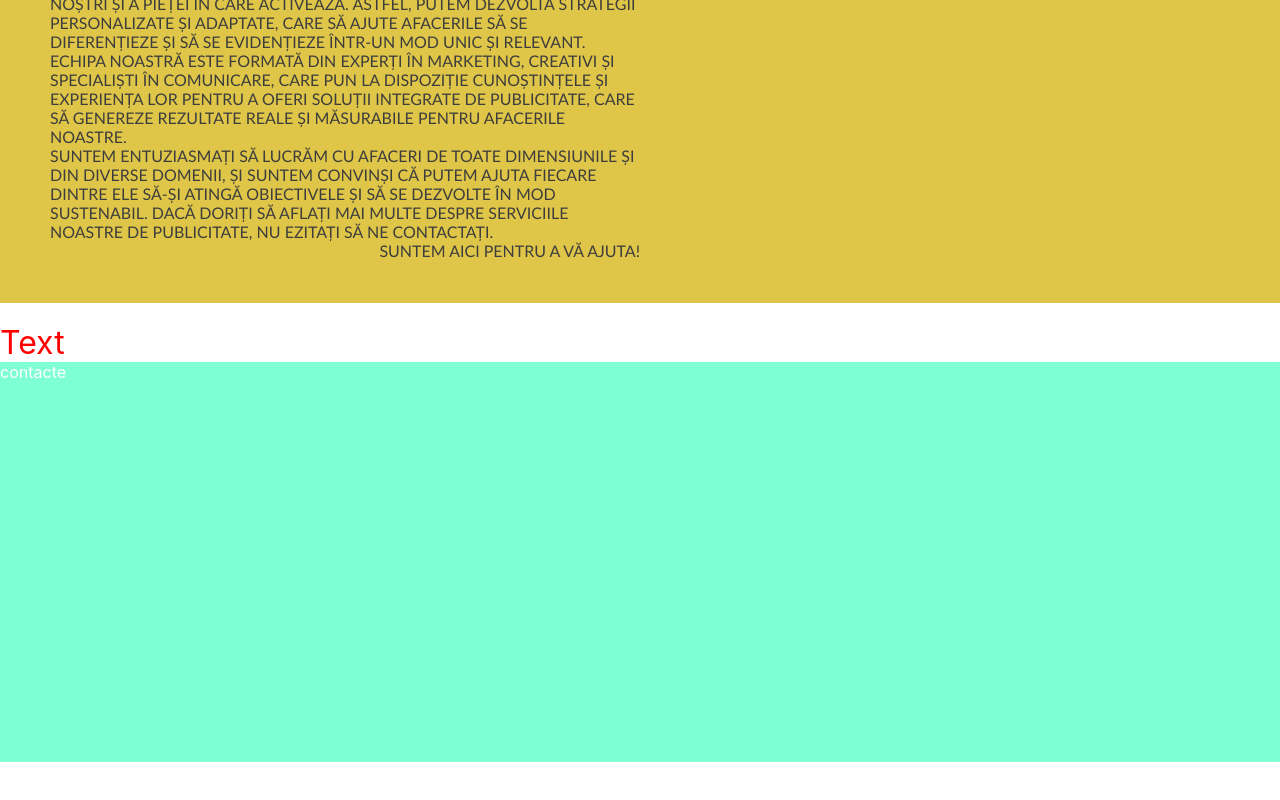
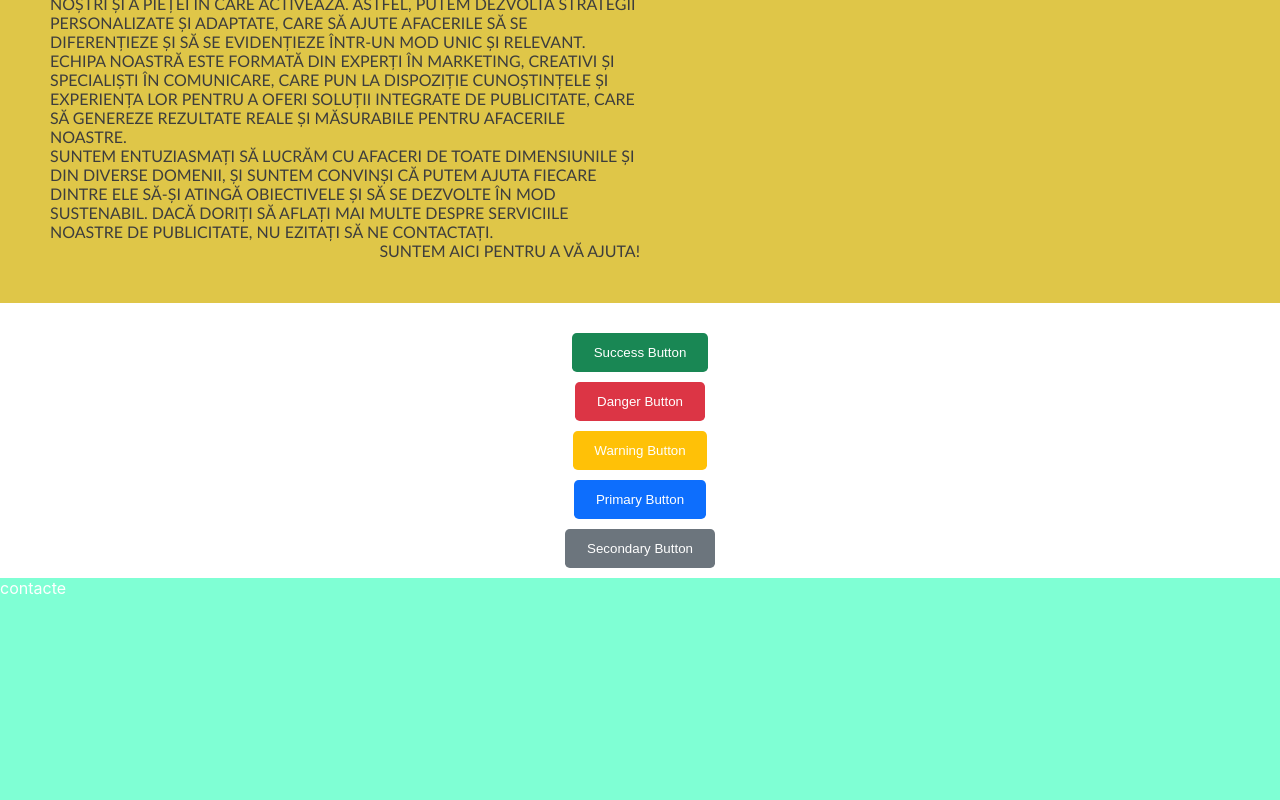
Before and after one commit to AlexandruC7/Mind-Global-Project, a React (Create React App) app: page / in a window 1280 px wide. Shown: the part 1217-2017 px from the top of the page. Before the commit the page ends 1979 px from the top, so only its background shows below. Built offline with nearby package versions, Linux system fonts and the light colour scheme.

Commit message:
add new buttons

```diff
--- a/package.json
+++ b/package.json
@@ -8,6 +8,7 @@
     "@testing-library/user-event": "^13.5.0",
     "react": "^18.2.0",
     "react-dom": "^18.2.0",
+    "styled-components": "^5.3.9",
     "web-vitals": "^2.1.4"
   },
   "scripts": {
--- a/src/App.js
+++ b/src/App.js
@@ -14,7 +14,12 @@ function App() {
       <Homepage />
       <Desprenoi />
       <Servicii />
-      <Button />
+      <Button variant="success"> Success Button</Button>
+      <Button variant="danger"> Danger Button</Button>
+      <Button variant="warning"> Warning Button</Button>
+      <Button variant="primary"> Primary Button</Button>
+      <Button variant="secondary"> Secondary Button</Button>
+
       <Contacte />
 
     </div>
--- a/src/components/button/button.css
+++ b/src/components/button/button.css
@@ -1,4 +1,8 @@
-.button {
-    color: red;
-    font-size: 2em;
+.btn {
+    display: flex;
+    align-items: center;
+    justify-content: center;
+    flex-wrap: wrap;
+    gap: 10px;
+    margin: 10px;
 }
--- a/src/components/button/button.jsx
+++ b/src/components/button/button.jsx
@@ -1,7 +1,43 @@
+import React from "react";
 import "./button.css";
+import styled from "styled-components";
 
-export function Button() {
-  return (
-    <div className="button">Text</div>
+const ButtonComponent = styled.button `
+    position: relative;
+    display: inline-flex;
+    align-items: center;
+    justify-content: center;
+    text-decoration: none;
+    vertical-align: middle;
+    cursor: pointer;
+    user-select: none;
+    border-radius: 0.3rem;
+    padding: 0
+    ${props => props.size === "sm" ? "1.4rem" : props.size === "md" ? "1.7rem" : props.size === "lg" ? "1.9rem" : "1.3rem"};
+    height: ${props => props.size === "sm"? "45px" : props.size === "md" ? "47px" : props.size === "lg" ? "50px" : "39px"};
+    font-weight: 500;
+    border: 1px solid transparent;
+    background-color: ${props => props.variant === "light" ? "#f8f9fa" : props.variant === "dark" ? "#212529" : props.variant === "primary" ? "#0d6efd" : props.variant === "secondary" ? "#6c757d" : props.variant === "success" ? "#198754" : props.variant === "info" ? "#0dcaf0" : props.variant === "warning" ? "#ffc107" : props.variant === "danger" ? "#dc3545" : "#f8f9fa"};
+    color: ${props => props.variant === "light" ? "#f8f9fa" : props.variant === "dark" ? "#ffffff" : props.variant === "primary" ? "#ffffff" : props.variant === "secondary" ? "#ffffff" : props.variant === "success" ? "#ffffff" : props.variant === "info" ? "#ffffff" : props.variant === "warning" ? "#ffffff" : props.variant === "danger" ? "#ffffff" : "#f8f9fa"};
+
+    `;
+
+
+
+export function Button({type, variant, className, id, onClick, children, size}) {
+    return ( <div className="btn">
+      <ButtonComponent
+        type={type ? type : "button"}
+        variant={variant}
+        className={className ? `btn-component ${className}` : "btn-component"}
+        id={id}
+        onClick={onClick}
+        size={size}
+      >
+        {children}
+      </ButtonComponent>
+      </div>
     );
-}
+  }
+
+  export default Button;
```
Also changed, not shown: 1 other file (tests, documents, lock files or other folders).
